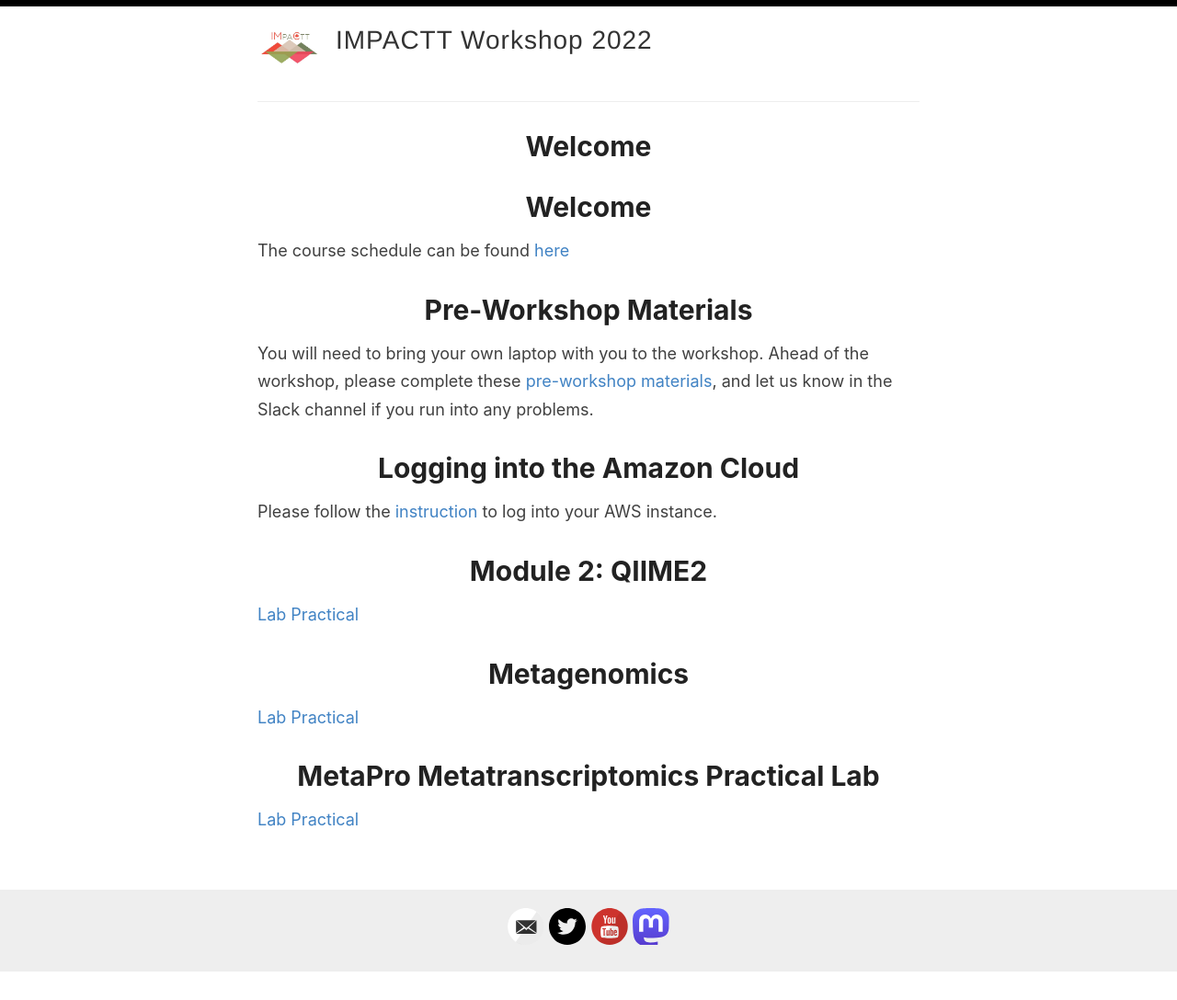
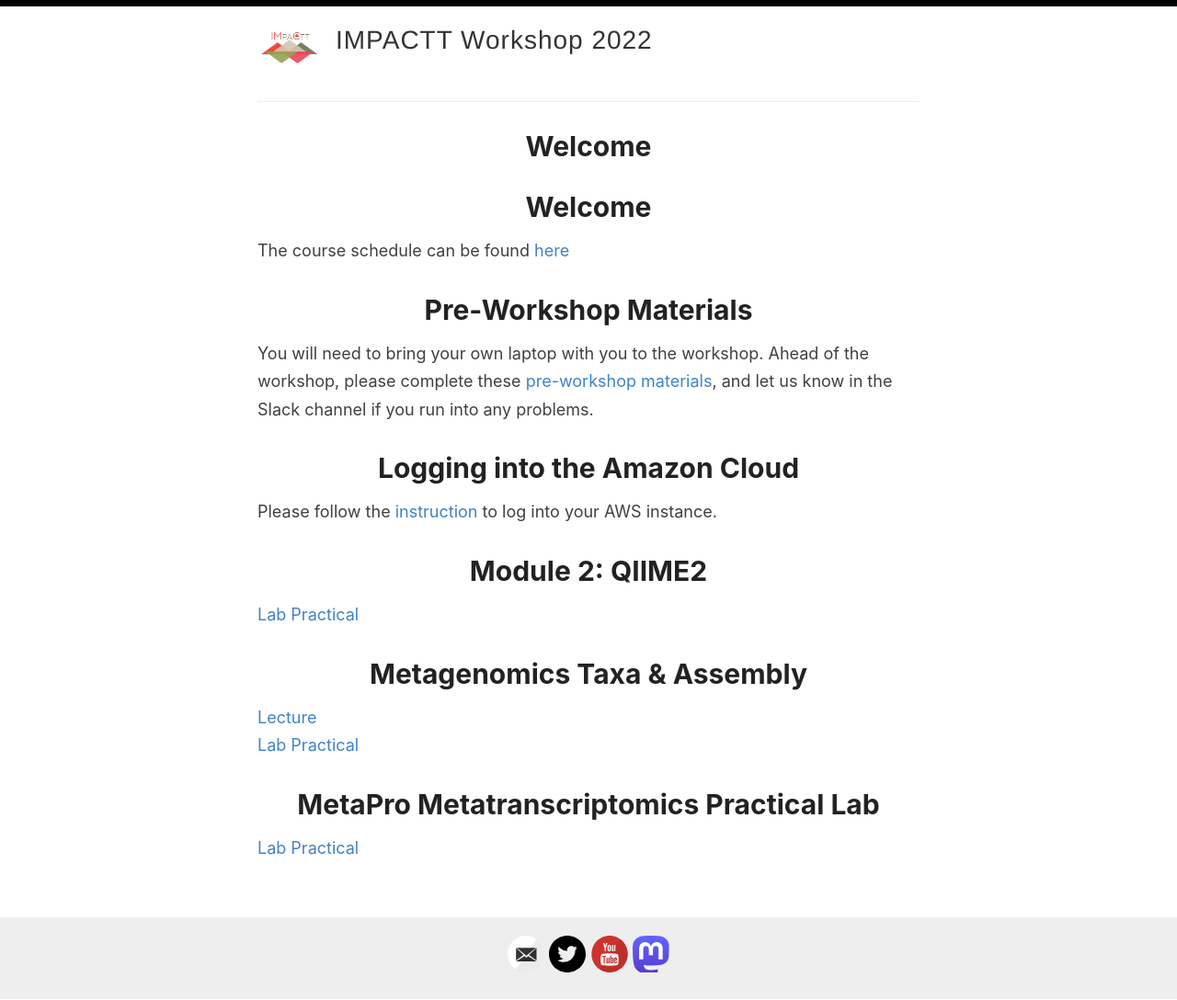
Before and after one commit to bioinformaticsdotca/MIC_2022, a Jekyll site: the page built from index.md, in a window 1280 px wide. Shown: the whole page at 92% size. Built offline with Jekyll 4.4.1, drawn with Linux system fonts in a browser that asks for light colours; our own code applies the rules of GitHub Pages for plain Markdown files; before the commit the page ends 1057 px from its top, so only the background shows below that.

Commit message:
Update index.md

```diff
--- a/index.md
+++ b/index.md
@@ -11,7 +11,8 @@ Please follow the [instruction](/MIC_2022/Logging%20into%20AWS) to log into your
 # Module 2: QIIME2
 [Lab Practical](https://github.com/beiko-lab/CBW2021_Module2_16S_Analysis/wiki/MIC-Module-2-tutorial)
 
-# Metagenomics
+# Metagenomics Taxa & Assembly
+[Lecture](Metagenomics_taxa_and_assembly.pdf)<br />
 [Lab Practical](https://github.com/LangilleLab/microbiome_helper/wiki/Metagenomics-(IMPACTT-December-2022))
 
 # MetaPro Metatranscriptomics Practical Lab
```
